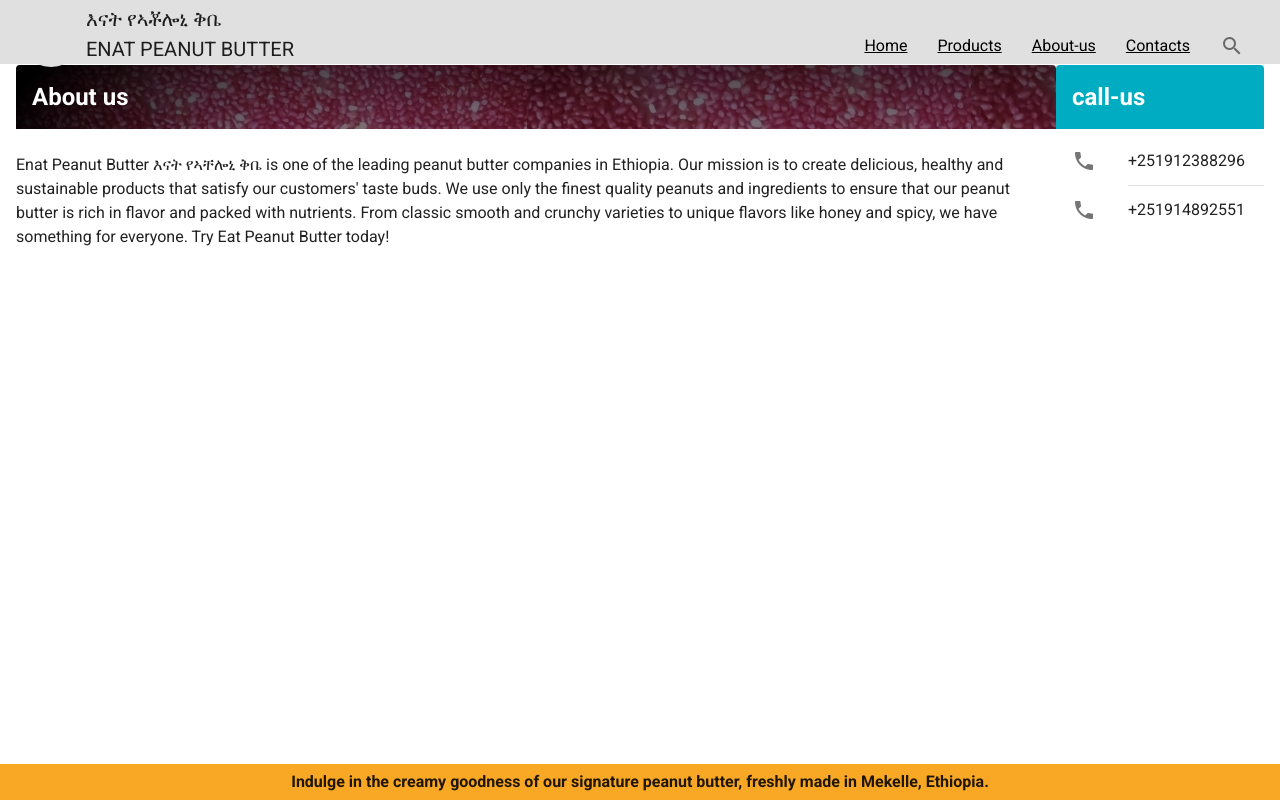
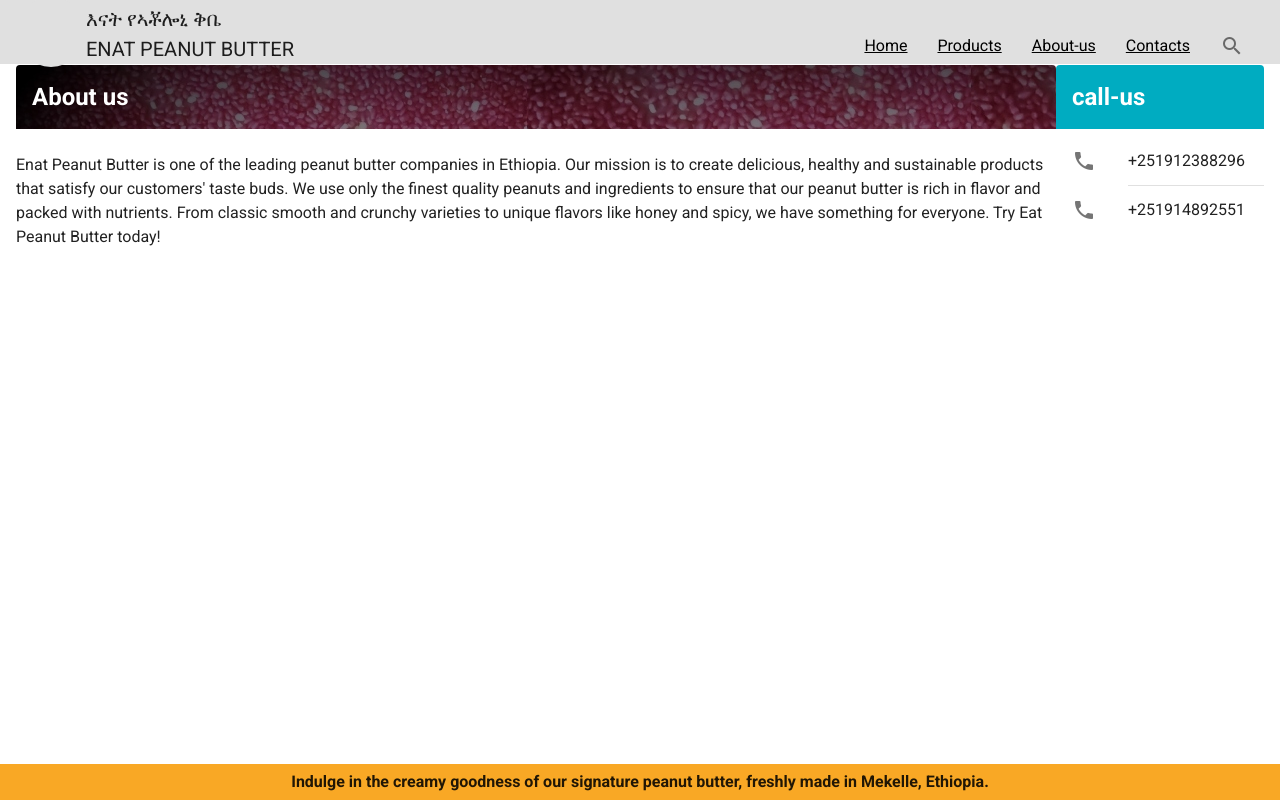
Before and after one commit to Tsegay844/Enatpeanutbutter, a Vue app: page /AboutView in a window 1280 px wide. Built offline with nearby package versions, Linux system fonts and the light colour scheme.

Commit message:
second commit

```diff
--- a/public/index.html
+++ b/public/index.html
@@ -4,7 +4,15 @@
     <meta charset="utf-8">
     <meta http-equiv="X-UA-Compatible" content="IE=edge">
     <meta name="viewport" content="width=device-width,initial-scale=1.0">
-    <link rel="icon" href="<%= BASE_URL %>favicon.ico">
+    <link
+  rel="icon"
+  type="image/jpg"
+  href="/img/logo.jpg"
+>
+<link
+  rel="apple-touch-icon"
+  href="/img/logo.jpg"
+>
     <title><%= htmlWebpackPlugin.options.title %></title>
     <link rel="stylesheet" href="https://fonts.googleapis.com/css?family=Roboto:100,300,400,500,700,900">
     <link rel="stylesheet" href="https://cdn.jsdelivr.net/npm/@mdi/font@latest/css/materialdesignicons.min.css">
--- a/src/components/NavBar.vue
+++ b/src/components/NavBar.vue
@@ -8,7 +8,8 @@
       </div>
       <v-toolbar-title id="title" class="text-uppercase">
         <P v-if="$vuetify.breakpoint.smAndUp" color="grey">እናት የኣቾሎኒ ቅቤ <br> Enat Peanut Butter</p>
-        <P v-if="$vuetify.breakpoint.xs" style="font-size: 14px;" color="grey">እናት የኣቾሎኒ ቅቤ <br> Enat Peanut Butter</p>
+        <P v-if="$vuetify.breakpoint.xs" style="font-size: 14px;" color="grey">እና
+          ት የኣቾሎኒ ቅቤ <br> Enat Peanut Butter</p>
       </v-toolbar-title>
       <v-spacer></v-spacer>
       <div class="links"><v-toolbar-items>
--- a/src/views/AboutView.vue
+++ b/src/views/AboutView.vue
@@ -9,7 +9,7 @@
         <v-card-title class="cyan darken-1" :style="{ background: 'url(' + imageSrc + ')' }">
           <span class="text-h5 white--text"><Strong>About us</Strong> </span>
         </v-card-title>
-        <span><br>Enat Peanut Butter እናት የኣቸሎኒ ቅቤ is one of the leading peanut butter companies in Ethiopia. Our mission is to create delicious, healthy and sustainable products that satisfy our customers' taste buds. We use only the finest quality peanuts and ingredients to ensure that our peanut butter is rich in flavor and packed with nutrients. From classic smooth and crunchy varieties to unique flavors like honey and spicy, we have something for everyone. Try Eat Peanut Butter today!</span>
+        <span><br>Enat Peanut Butter is one of the leading peanut butter companies in Ethiopia. Our mission is to create delicious, healthy and sustainable products that satisfy our customers' taste buds. We use only the finest quality peanuts and ingredients to ensure that our peanut butter is rich in flavor and packed with nutrients. From classic smooth and crunchy varieties to unique flavors like honey and spicy, we have something for everyone. Try Eat Peanut Butter today!</span>
       </v-card>
     </v-col>
     <v-col
--- a/src/views/HomeView.vue
+++ b/src/views/HomeView.vue
@@ -88,15 +88,15 @@
 }
 
 .card-title-xs {
-  font-size: 16px;
+  font-size: 15px;
 }
 
 .card-title-sm {
-  font-size: 24px;
+  font-size: 22px;
 }
 
 .card-title-md {
-  font-size: 28px;
+  font-size: 24px;
 }
 
 .card-title-lg {
@@ -104,7 +104,7 @@
 }
 
 .card-text-xs {
-  font-size: 16px;
+  font-size: 14px;
 }
 
 .card-text-sm {
```
Also changed, not shown: public/img/logo.jpg (added).
